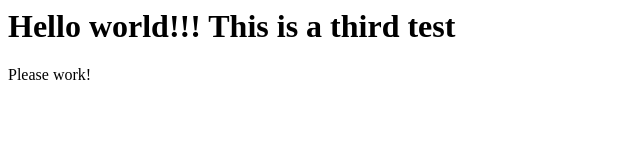
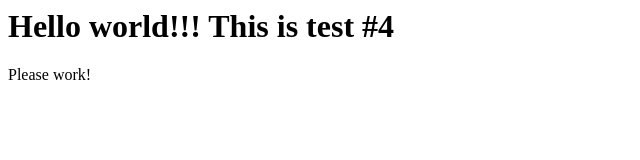
Before and after one commit to mixollm94/test_project, a plain HTML site: page index.html in a window 1280 px wide. Shown: the whole page, without its empty margins (0-640 px from the left). Drawn offline with Linux system fonts and the light colour scheme.

Commit message:
git_hash test#2

```diff
--- a/index.html
+++ b/index.html
@@ -1,6 +1,6 @@
 <html>
   <body>
-    <h1> Hello world!!! This is a third  test</h1>
+    <h1> Hello world!!! This is  test #4</h1>
     <p>Please work!</p>
   </body>
 </html>
```
